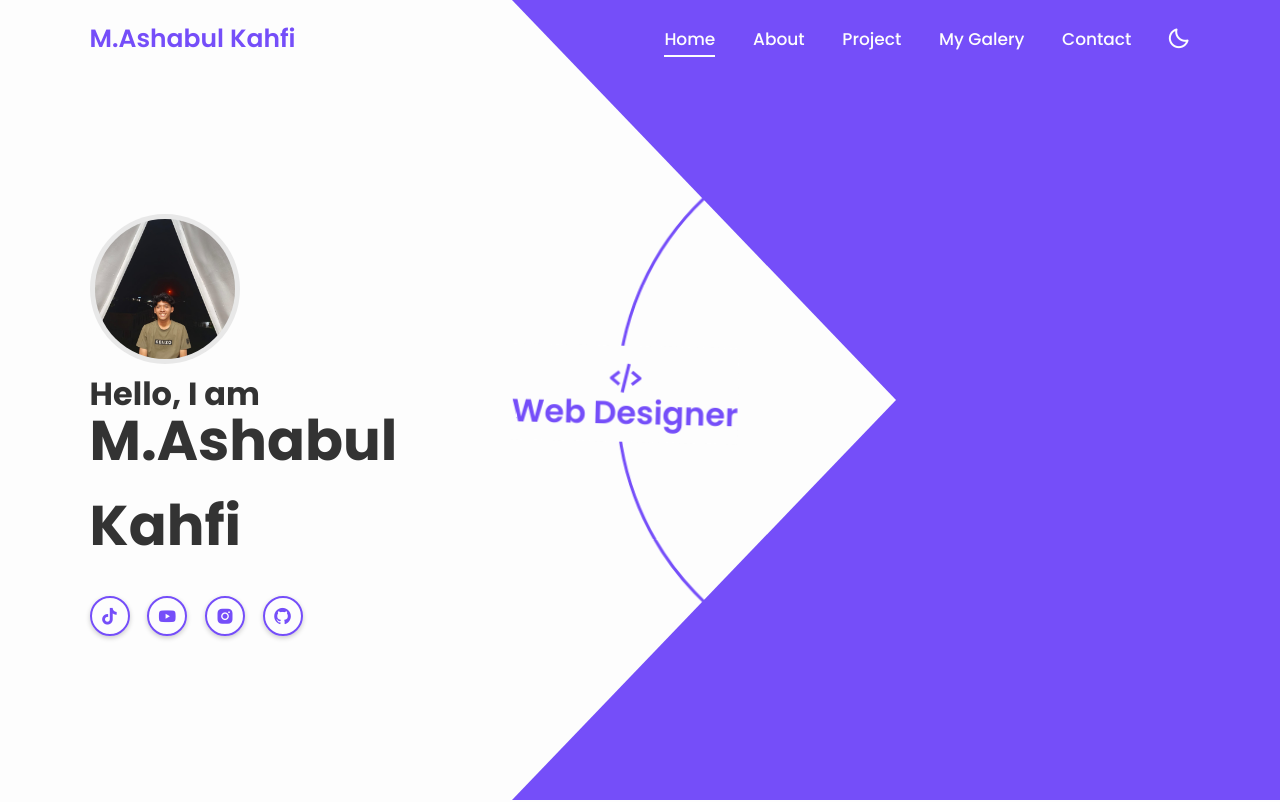
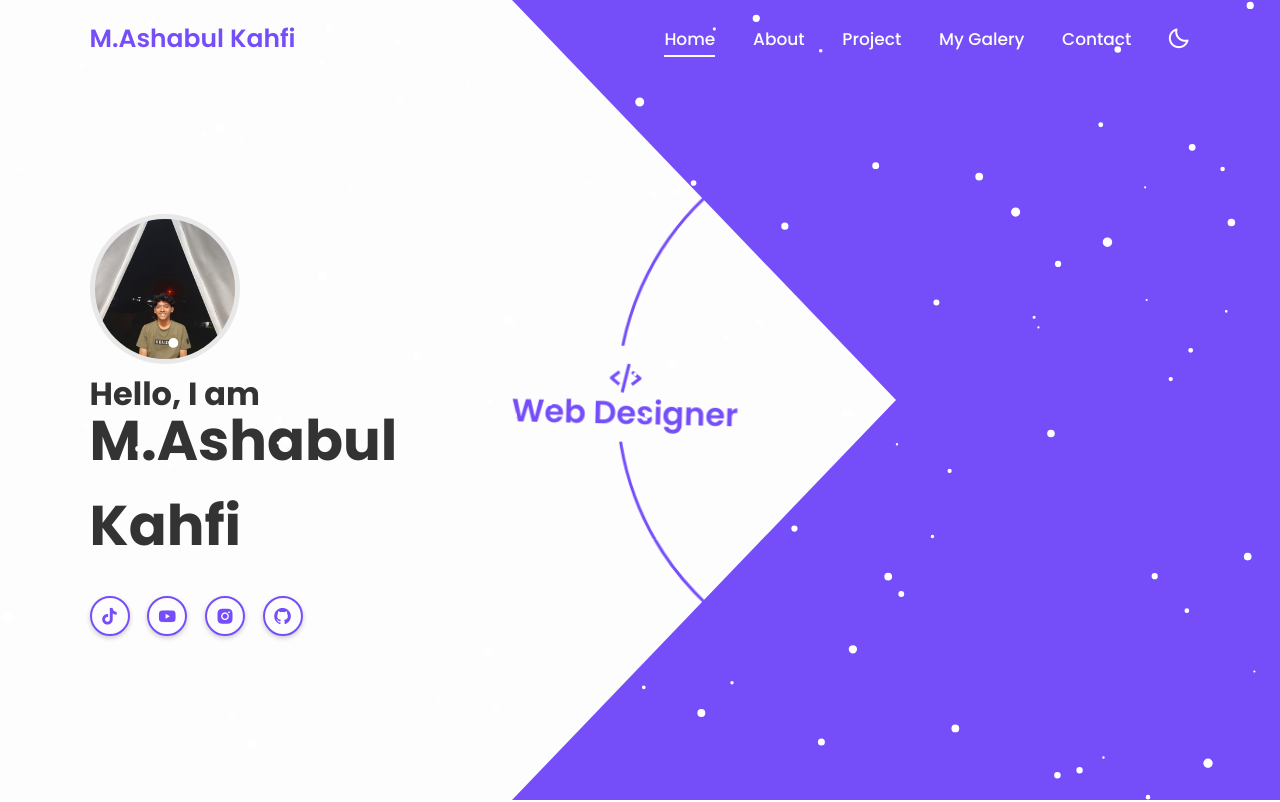
Before and after one commit to Vinss-Store/My-Profil, a plain HTML site: page index.html in a window 1280 px wide. Shown: the top 802 px of the page. Drawn offline with nearby package versions, Linux system fonts and the light colour scheme.

Commit message:
Add files via upload

```diff
--- a/index.html
+++ b/index.html
@@ -8,6 +8,8 @@
     <link rel="stylesheet" href="https://cdn.jsdelivr.net/npm/swiper@9/swiper-bundle.min.css" />
     <link href='https://unpkg.com/boxicons@2.1.4/css/boxicons.min.css' rel='stylesheet'>
     <link rel="stylesheet" href="style.css">
+    <canvas id="snowfall"></canvas>
+
 </head>
 
 <body>
@@ -113,7 +115,7 @@
     </section>
 
     <section class="gallery-section" id="gallery">
-      <h2 class="heading">My Galery</h2>
+      <h2 class="heading">My <span>Galery</span></h2>
       <div class="gallery-container">
         <div class="gallery-item">
           <img src="images/futsal1.jpg" alt="Gambar 1">
@@ -174,9 +176,6 @@
       <p class="js-error-message is-hidden">Error!</p>
     </div>
 
-    <a href="https://docs.google.com/spreadsheets/d/10aU9qrTw837gAlbgWUIAfcGlxtnDznL4y-_EUYoeGfc/edit?gid=0#gid=0" target="_blank">View the Google Sheet</a>
-    <a href="https://github.com/jamiewilson/form-to-google-sheets" target="_blank">View on GitHub</a>
-
     <script>
       const scriptURL = 'https://script.google.com/macros/s/AKfycbw2ZmSFQRxt4bP9MCBxTvff_MICsXqIbcDW0gpRv5t6pyzyXyBDX0KgFYxBBcCmu6IelQ/exec'
       const form = document.forms['submit-to-google-sheet']
@@ -220,6 +219,11 @@
     <script src="https://cdn.jsdelivr.net/npm/swiper@9/swiper-bundle.min.js"></script>
 
     <script src="script.js"></script>
+
+    <footer class="footer">
+  <p>© 2025 M. Ashabul Kahfi — All Rights Reserved</p>
+</footer>
+
 </body>
 
 </html>
--- a/script.js
+++ b/script.js
@@ -5,7 +5,6 @@ menuIcon.onclick = () => {
     menuIcon.classList.toggle('bx-x');
     navbar.classList.toggle('active');
 };
-
 
 let sections = document.querySelectorAll('section');
 let navLinks = document.querySelectorAll('header nav a');
@@ -25,17 +24,12 @@ window.onscroll = () => {
         };
     });
 
+    let header = document.querySelector('.header');
+    header.classList.toggle('sticky', window.scrollY > 100);
 
-let header = document.querySelector('.header');
-
-header.classList.toggle('sticky', window.scrollY > 100);
-
-
-menuIcon.classList.remove('bx-x');
-navbar.classList.remove('active');
-
+    menuIcon.classList.remove('bx-x');
+    navbar.classList.remove('active');
 };
-
 
 var swiper = new Swiper(".mySwiper", {
     slidesPerView: 1,
@@ -52,14 +46,12 @@ var swiper = new Swiper(".mySwiper", {
     },
 });
 
-
 let darkModeIcon = document.querySelector('#darkMode-icon');
 
 darkModeIcon.onclick = () => {
     darkModeIcon.classList.toggle('bx-sun');
     document.body.classList.toggle('dark-mode');
 };
-
 
 ScrollReveal({
     distance: '80px',
@@ -71,3 +63,71 @@ ScrollReveal().reveal('.home-content, .heading', { origin: 'top' });
 ScrollReveal().reveal('.home-img img, .services-container, .project-box, .testimonial-wrapper, .contact form', { origin: 'bottom' });
 ScrollReveal().reveal('.home-content h1, .about-img img', { origin: 'left' });
 ScrollReveal().reveal('.home-content h3, .home-content p, .about-content', { origin: 'right' });
+
+/* =====❄️ Efek Salju Mulai Di Sini ===== */
+const canvas = document.createElement('canvas');
+canvas.id = 'snowfall';
+document.body.appendChild(canvas);
+
+const ctx = canvas.getContext('2d');
+let width = window.innerWidth;
+let height = window.innerHeight;
+canvas.width = width;
+canvas.height = height;
+
+canvas.style.position = 'fixed';
+canvas.style.top = '0';
+canvas.style.left = '0';
+canvas.style.pointerEvents = 'none';
+canvas.style.zIndex = '9999';
+
+const snowflakes = [];
+
+function createSnowflakes() {
+    const x = Math.random() * width;
+    const y = Math.random() * height;
+    const radius = Math.random() * 4 + 1;
+    const speed = Math.random() * 1 + 0.5;
+    snowflakes.push({ x, y, radius, speed });
+}
+
+function drawSnowflakes() {
+    ctx.clearRect(0, 0, width, height);
+    ctx.fillStyle = 'white';
+    ctx.beginPath();
+    for (let flake of snowflakes) {
+        ctx.moveTo(flake.x, flake.y);
+        ctx.arc(flake.x, flake.y, flake.radius, 0, Math.PI * 2);
+    }
+    ctx.fill();
+    moveSnowflakes();
+}
+
+function moveSnowflakes() {
+    for (let flake of snowflakes) {
+        flake.y += flake.speed;
+        if (flake.y > height) {
+            flake.y = 0;
+            flake.x = Math.random() * width;
+        }
+    }
+}
+
+function updateSnow() {
+    drawSnowflakes();
+    requestAnimationFrame(updateSnow);
+}
+
+window.addEventListener('resize', () => {
+    width = window.innerWidth;
+    height = window.innerHeight;
+    canvas.width = width;
+    canvas.height = height;
+});
+
+for (let i = 0; i < 100; i++) {
+    createSnowflakes();
+}
+
+updateSnow();
+/* =====❄️ Efek Salju Selesai ===== */
--- a/style.css
+++ b/style.css
@@ -1032,3 +1032,50 @@ span {
 img {
     border-radius: 20px;
 }
+
+#snowfall {
+  position: fixed;
+  top: 0;
+  left: 0;
+  pointer-events: none;
+  width: 100%;
+  height: 100%;
+  z-index: 9999;
+}
+
+.footer {
+  text-align: center;
+  padding: 20px;
+  background: #111;
+  color: #fff;
+  font-family: 'Poppins', sans-serif;
+  font-size: 16px;
+  animation: glow 3s ease-in-out infinite alternate;
+  letter-spacing: 1px;
+  border-top: 1px solid rgba(255,255,255,0.1);
+  box-shadow: 0 -2px 15px rgba(255, 255, 255, 0.1);
+}
+
+/* Animasi kelap kelip */
+@keyframes glow {
+  0% {
+    color: #ff4d4d;
+    text-shadow: 0 0 5px #ff4d4d, 0 0 10px #ff4d4d;
+  }
+  25% {
+    color: #00ffff;
+    text-shadow: 0 0 5px #00ffff, 0 0 10px #00ffff;
+  }
+  50% {
+    color: #7fff00;
+    text-shadow: 0 0 5px #7fff00, 0 0 10px #7fff00;
+  }
+  75% {
+    color: #ff00ff;
+    text-shadow: 0 0 5px #ff00ff, 0 0 10px #ff00ff;
+  }
+  100% {
+    color: #ffa500;
+    text-shadow: 0 0 5px #ffa500, 0 0 10px #ffa500;
+  }
+}
```
